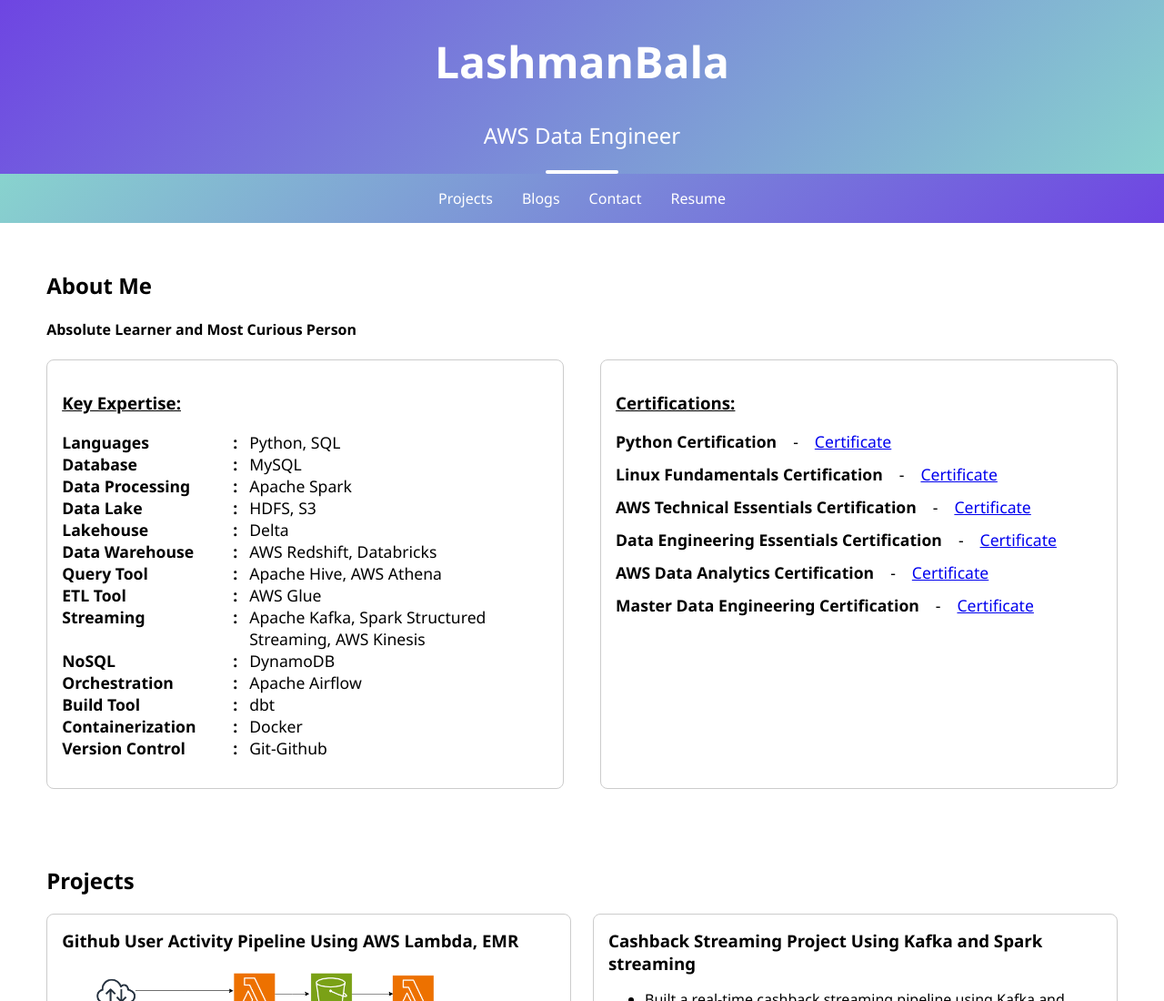
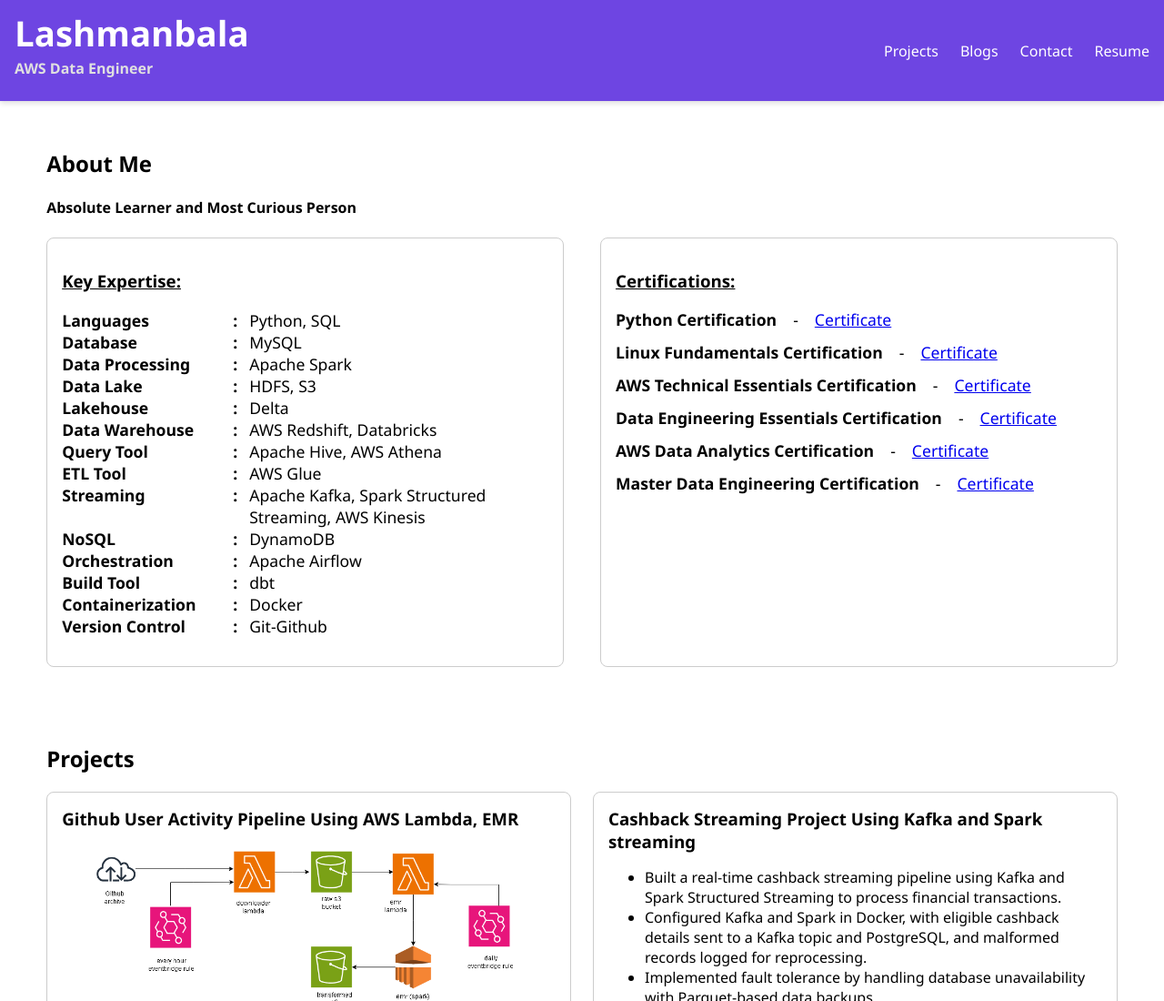
Before and after one commit to Lashmanbala/portfolio, a plain HTML site: page index.html in a window 1280 px wide. Shown: the top 1100 px of the page at 91% size. Drawn offline with Linux system fonts and the light colour scheme.

Commit message:
New header style

```diff
--- a/index.html
+++ b/index.html
@@ -20,13 +20,13 @@
     <style>
             body { margin: 0; font-family: 'Segoe UI', sans-serif; }
 
-            header {
-                 background: linear-gradient(135deg, #6e45e2, #88d3ce);
+            /* header {
+                 background: linear-gradient(135deg, #6e45e2,  #6e45e2);
                  color: #ffffff;
                  text-align: center;
                  padding: 0.1em 1em;
                  box-shadow: 0 4px 6px rgba(0, 0, 0, 0.2);
-                 font-size: 1.5em;
+                 font-size: 1.0em;
                  position: relative;
              }
 
@@ -43,15 +43,15 @@
             }
 
             nav {
-                background: linear-gradient(135deg, #88d3ce, #6e45e2);
+                background: linear-gradient(135deg, #6e45e2, #6e45e2);
                 display: flex;
                 justify-content: center;
                 position: sticky;
                 top: 0;
                 z-index: 1000; /* ensures it stays above other content */
-            }
+            /* } */
 
-            nav a {
+            /* nav a {
                 color: #fff;
                 text-decoration: none;
                 padding: 1em;
@@ -59,6 +59,52 @@
 
             nav a:hover {
                 background: #555;
+            } */
+              /* Header + Nav */
+            header {
+                background: #6e45e2;
+                color: #fff;
+                padding: 0.6em 1em;
+                display: flex;
+                justify-content: space-between;
+                align-items: center;
+                /* padding: 1em 2em; */
+                box-shadow: 0 2px 6px rgba(0,0,0,0.15);
+                position: sticky;
+                top: 0;
+                z-index: 1000;
+            }
+            .logo {
+                display: flex;
+                flex-direction: column; /* stack title + subtitle */
+                align-items: flex-start;
+            }
+            header h1 {
+                font-size: clamp(1.8rem, 3vw, 2.8rem);
+                font-weight: 600;
+                margin: 0;
+                white-space: nowrap;
+            }
+
+            nav ul {
+                list-style: none;
+                display: flex;
+                gap: 1.5em;
+            }
+            nav a {
+                color: #fff;
+                text-decoration: none;
+                font-weight: 500;
+                transition: color 0.2s ease;
+            }
+            nav a:hover {
+                color: #ffdd57;
+            }
+            .subtitle {
+                font-size: 1.0rem;
+                font-weight: 700;
+                color: #e0e0e0; /* lighter shade */
+                margin-top: 2px;
             }
 
             /* section {
@@ -245,24 +291,24 @@
             border-radius: 10px;
         }
 
-
     </style>
 </head>
 <body>
     <header>
-        <!-- <img src="Profile Photo.png" alt="Lashmanbala" class="profile-photo"> -->
-        <h1>LashmanBala</h1>
-        <p>AWS Data Engineer</p>
+        <div class="logo">
+            <h1>Lashmanbala</h1>
+            <p class="subtitle">AWS Data Engineer</p>
+        </div>
+        <nav>
+            <ul>
+                <li><a href="#projects">Projects</a></li>
+                <li><a href="#blogs">Blogs</a></li>
+                <li><a href="#contact">Contact</a></li>
+                <li><a href="https://drive.google.com/file/d/1HrjPD6fNlo8Xgk5WJ7jwCvhIJxjPJq7H/view?usp=sharing" target="_blank"> Resume </a></li>
+            </ul>
+        </nav>
     </header>
 
-    <nav>
-        <!-- <a href="#about">About</a> -->
-        <a href="#projects">Projects</a>
-        <a href="#blogs">Blogs</a>
-        <a href="#contact">Contact</a>
-        <a href="https://drive.google.com/file/d/1HrjPD6fNlo8Xgk5WJ7jwCvhIJxjPJq7H/view?usp=sharing" target="_blank"> Resume </a>
-
-    </nav>
 
     <section id="about">
         <h2>About Me</h2>
```
